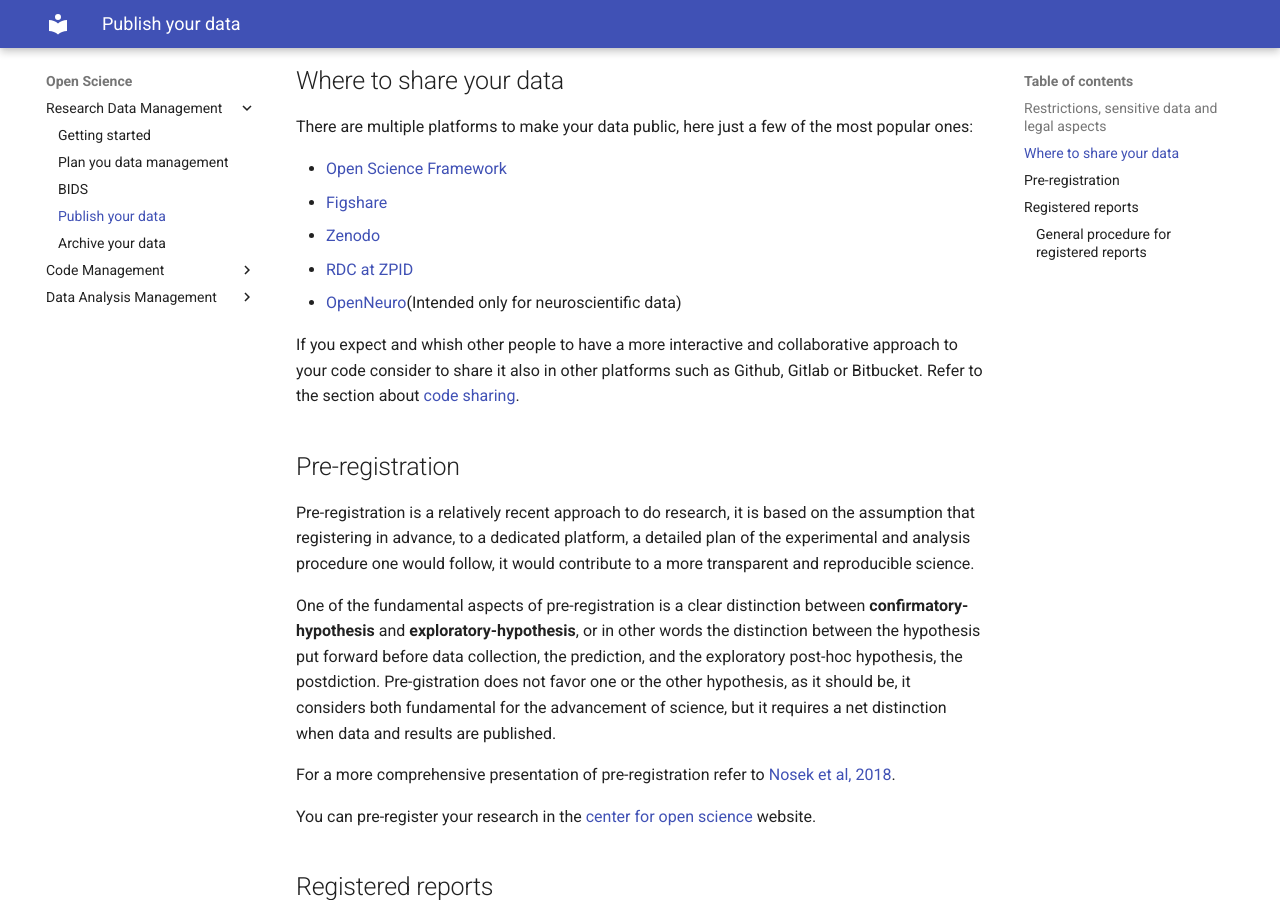
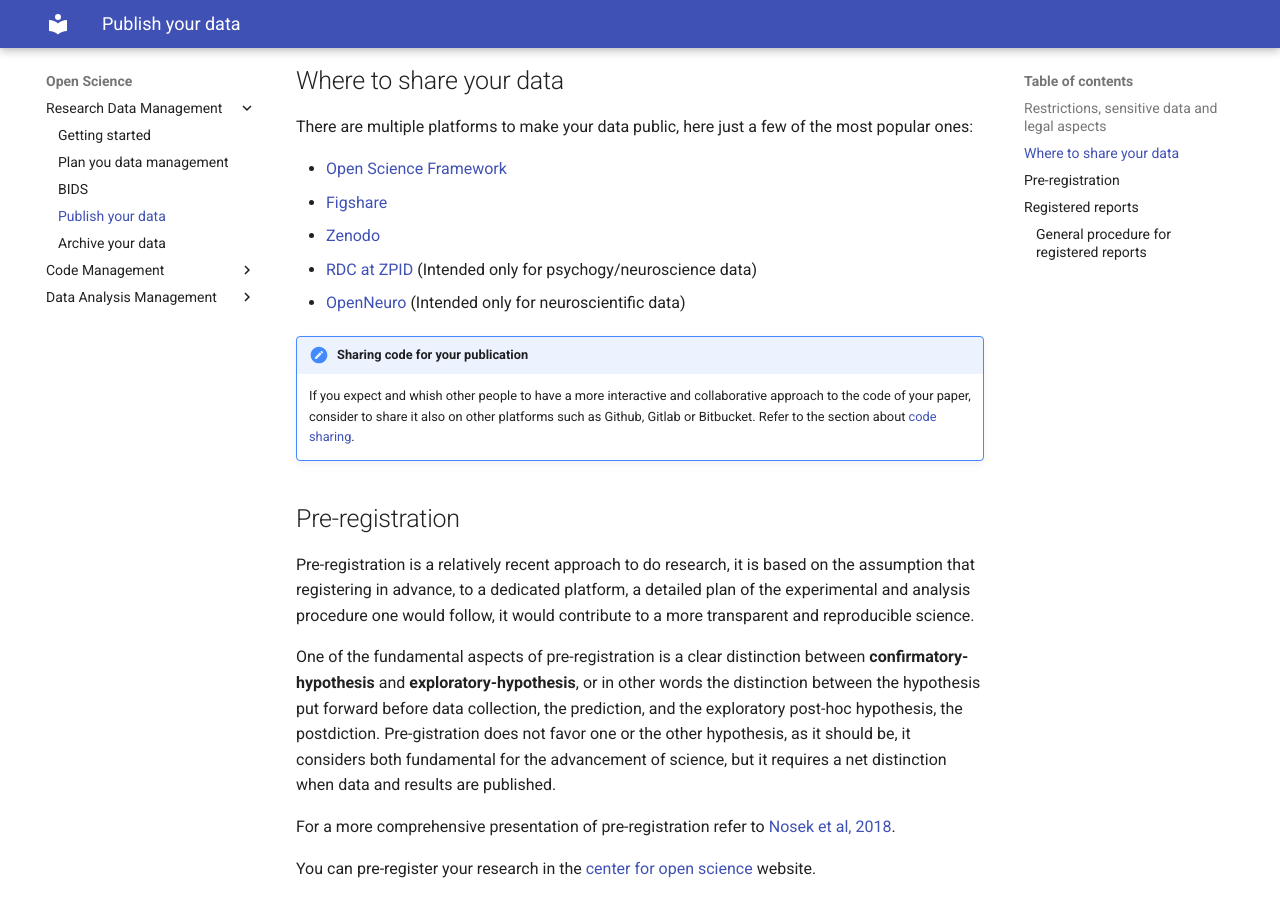
Before and after one commit to pvavra/temp-ipsy, an MkDocs documentation site: the page built from docs/open-science/research-data-management/publish.md, in a window 1280 px wide and 900 px high, scrolled down 967 px. Built offline with MkDocs 1.6.1 and Material for MkDocs 9.7.7, drawn with Linux system fonts in a browser that asks for light colours.

Commit message:
Fix typo and make a note for code sharing

```diff
--- a/docs/open-science/research-data-management/publish.md
+++ b/docs/open-science/research-data-management/publish.md
@@ -33,12 +33,13 @@ There are multiple platforms to make your data public, here just a few of the mo
 - [Open Science Framework](https://osf.io/)
 - [Figshare](https://figshare.com/)
 - [Zenodo](https://zenodo.org/)
-- [RDC at ZPID](https://rdc-psychology.org/)
-- [OpenNeuro](https://openneuro.org/)(Intended only for neuroscientific data)
+- [RDC at ZPID](https://rdc-psychology.org/) (Intended only for psychogy/neuroscience data)
+- [OpenNeuro](https://openneuro.org/) (Intended only for neuroscientific data)
 
-If you expect and whish other people to have a more interactive and collaborative approach to your code
-consider to share it also in other platforms such as Github, Gitlab or Bitbucket. Refer to the section about [code sharing].
-[code sharing]: ../../code-management/sharing
+!!! note "Sharing code for your publication"
+    If you expect and whish other people to have a more interactive and collaborative approach to the code of your paper,
+    consider to share it also on other platforms such as Github, Gitlab or Bitbucket. Refer to the section about [code sharing].
+    [code sharing]: ../../code-management/sharing
 
 ## Pre-registration
 
```
